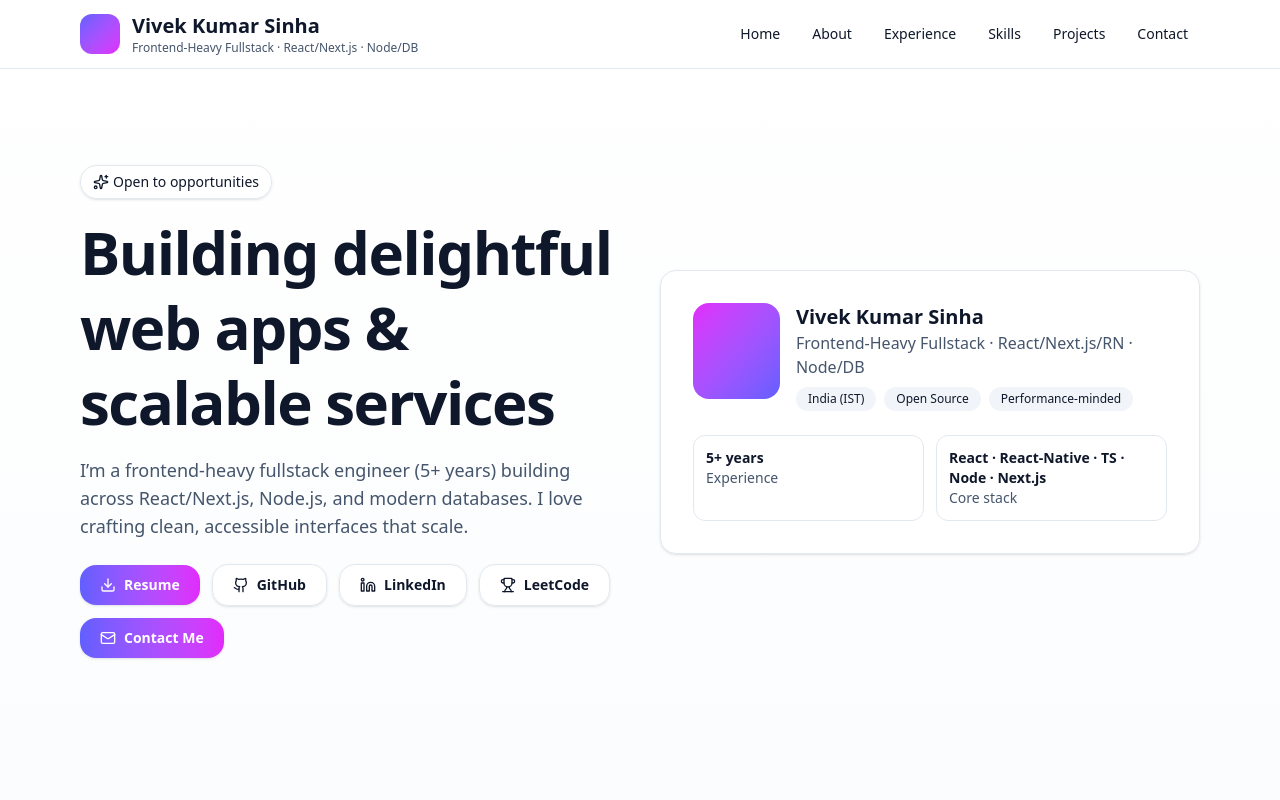
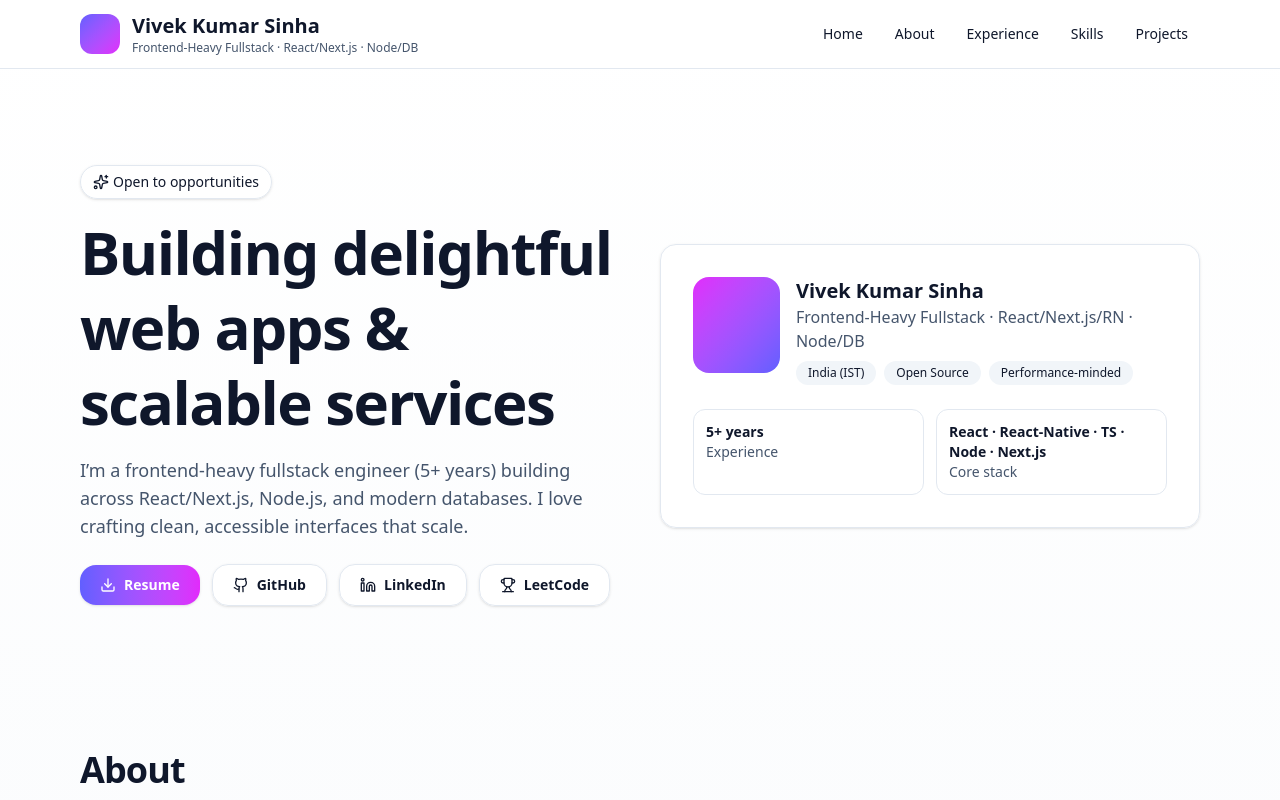
Before and after one commit to sinha97/my-portfolio, a React (Vite) app: page / in a window 1280 px wide. Shown: the top 800 px of the page. Built offline with nearby package versions, Linux system fonts and the light colour scheme.

Commit message:
remove extra

```diff
--- a/src/App.jsx
+++ b/src/App.jsx
@@ -254,12 +254,12 @@ function App() {
                   <Trophy className="size-4" /> LeetCode
                 </Button>
                 {/* Primary CTA */}
-                <Button
+                {/* <Button
                   href="#contact"
                   className="bg-gradient-to-r from-indigo-500 to-fuchsia-500 text-white border-0"
                 >
                   <Mail className="size-4" /> Contact Me
-                </Button>
+                </Button> */}
               </div>
               {/* <div className="mt-6 flex flex-wrap gap-2 text-sm text-slate-600">
                 <Chip>React</Chip>
--- a/src/constant.js
+++ b/src/constant.js
@@ -39,7 +39,7 @@ export const navItems = [
   { id: "experience", label: "Experience" },
   { id: "skills", label: "Skills" },
   { id: "projects", label: "Projects" },
-  { id: "contact", label: "Contact" },
+  // { id: "contact", label: "Contact" },
 ];
 
 export const experiences = [
```
